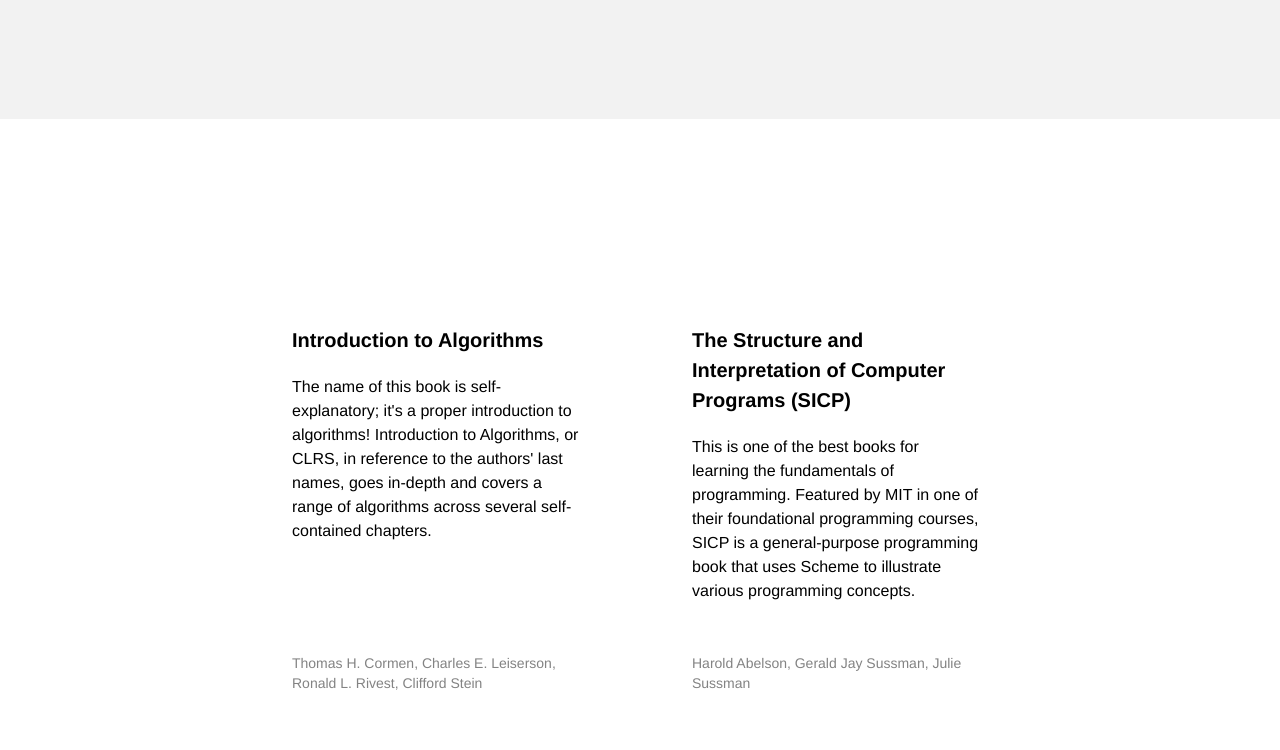
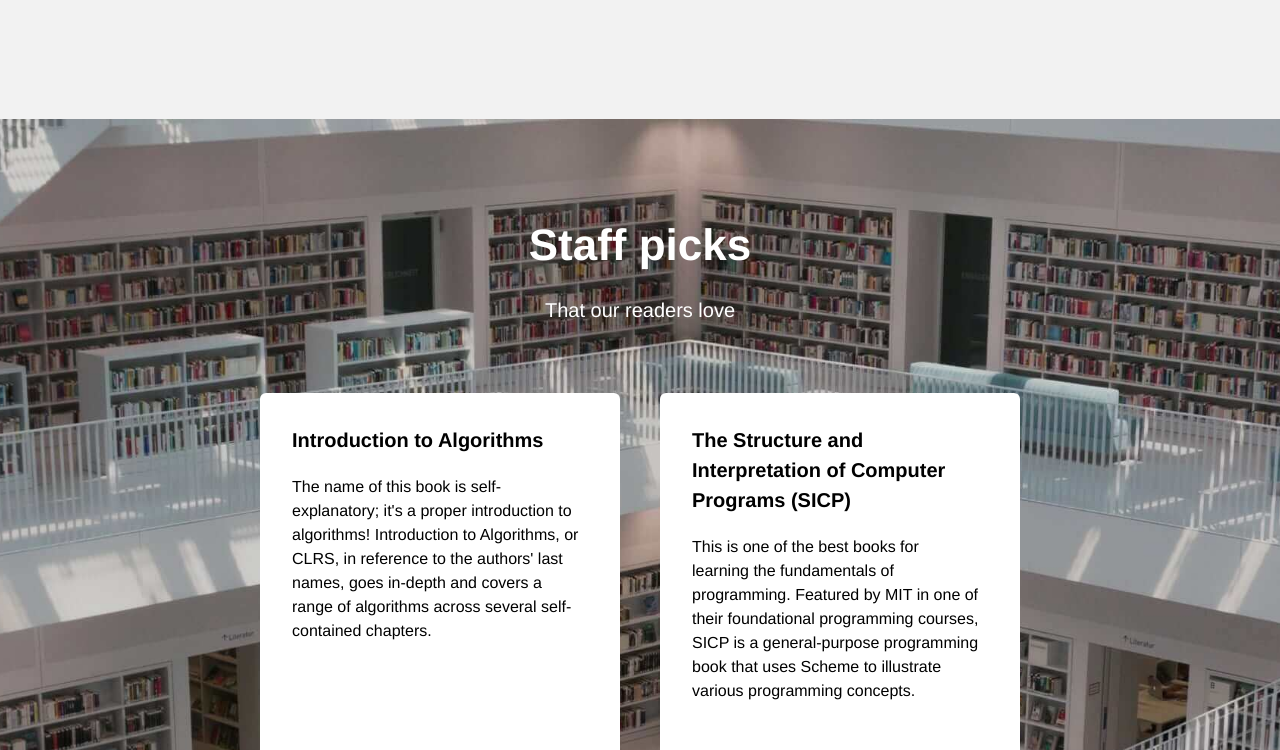
Before and after one commit to ElliGorbunova/se_project_library, a plain HTML site: page index.html in a window 1280 px wide. Shown: the part 1505-2255 px from the top of the page. Drawn offline with Linux system fonts and the light colour scheme.

Commit message:
Staff class corrected

```diff
--- a/index.html
+++ b/index.html
@@ -128,7 +128,7 @@
         </div>
       </section>
 
-      <section class="staf" id="Staff-picks">
+      <section class="staff" id="Staff-picks">
         <h2 class="staff__title">Staff picks</h2>
         <p class="staff__subtitle">That our readers love</p>
         <ul class="staff__cards">
```
